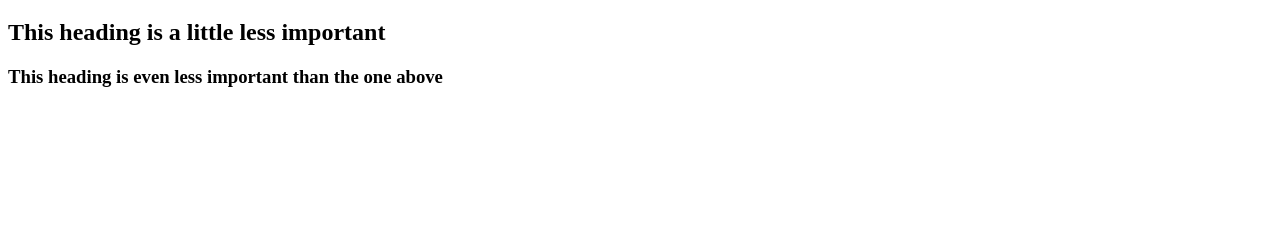
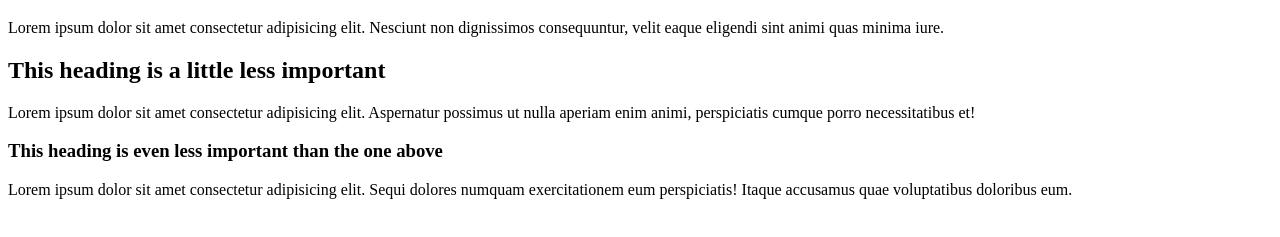
Before and after one commit to OliveiraDCI/uib-content-basic_structure-OliveiraDCI, a plain HTML site: page index.html in a window 1280 px wide. Shown: the part 61-298 px from the top of the page. Drawn offline with Linux system fonts and the light colour scheme.

Commit message:
exercise V: added paragraphs, a comment explaining <p> tag
small adjustments in previous comments

```diff
--- a/index.html
+++ b/index.html
@@ -2,7 +2,7 @@
 <!DOCTYPE html>
 <!-- define the beginning of the HTML document -->
 <html lang="eng">
-  <!-- contains the metadata (title, meta and base) that provide information about the page, control the display and provide information about the relationships to other files (style, link, script) and HTML pages -->
+  <!-- The <head> tag contains the metadata (title, meta and base) that provide information about the page, control the display and provide information about the relationships to other files (style, link, script) and HTML pages -->
   <head>
     <!-- The meta element is used in HTML or XHTML documents to specify metadata. -->
     <meta charset="utf-8" />
@@ -11,21 +11,37 @@
       name="description"
       content="This website is just an exercise to practice the baasic html structure"
     />
-    <!-- allows you to give a web page a title (will be display on the browser tab) -->
+    <!-- The <title> tag allows you to give a web page a title (will be display on the browser tab) -->
     <title>Basic Structure Practice</title>
   </head>
 
-  <!-- defines the document's body, and it's content will be displayed in the browser for the user -->
+  <!-- The <body> tag defines the document's body, and it's content will be displayed in the browser for the user -->
   <body>
-    <!-- represents a heading of the first order, used usually to main titles  -->
+    <!-- The <h1> tag represents a heading of the first order, used usually to main titles  -->
     <h1 title="Heading 1">This is the most important heading</h1>
-    <!-- represents a heading of the 2nd order -->
+    <!-- The <p> element creates a paragraph, the continuous section of longer text . However, in HTML, <p> can be used for any type of related content to be grouped, such as images or form fields. <p> is one of the most commonly used HTML elements. -->
+    <p>
+      Lorem ipsum dolor sit amet consectetur adipisicing elit. Nesciunt non
+      dignissimos consequuntur, velit eaque eligendi sint animi quas minima
+      iure.
+    </p>
+    <!-- The <h2> tag represents a heading of the 2nd order -->
     <h2 title="Heading 2">This heading is a little less important</h2>
-    <!-- used for subsection headings, i.e. subheadings of an H2 -->
+    <p>
+      Lorem ipsum dolor sit amet consectetur adipisicing elit. Aspernatur
+      possimus ut nulla aperiam enim animi, perspiciatis cumque porro
+      necessitatibus et!
+    </p>
+    <!-- The <h3> tag used for subsection headings, i.e. subheadings of an H2 -->
     <h3 title="Heading 3">
       This heading is even less important than the one above
     </h3>
-    <!-- end of the page content, closing the body tag  -->
+    <p>
+      Lorem ipsum dolor sit amet consectetur adipisicing elit. Sequi dolores
+      numquam exercitationem eum perspiciatis! Itaque accusamus quae
+      voluptatibus doloribus eum.
+    </p>
+    <!-- The </body> (closing the body tag) marks the end of the page content -->
   </body>
-  <!-- end of the HTML document, closing the html tag  -->
+  <!-- The </html> tag (closing the html tag) marks the end of the HTML document -->
 </html>
```
